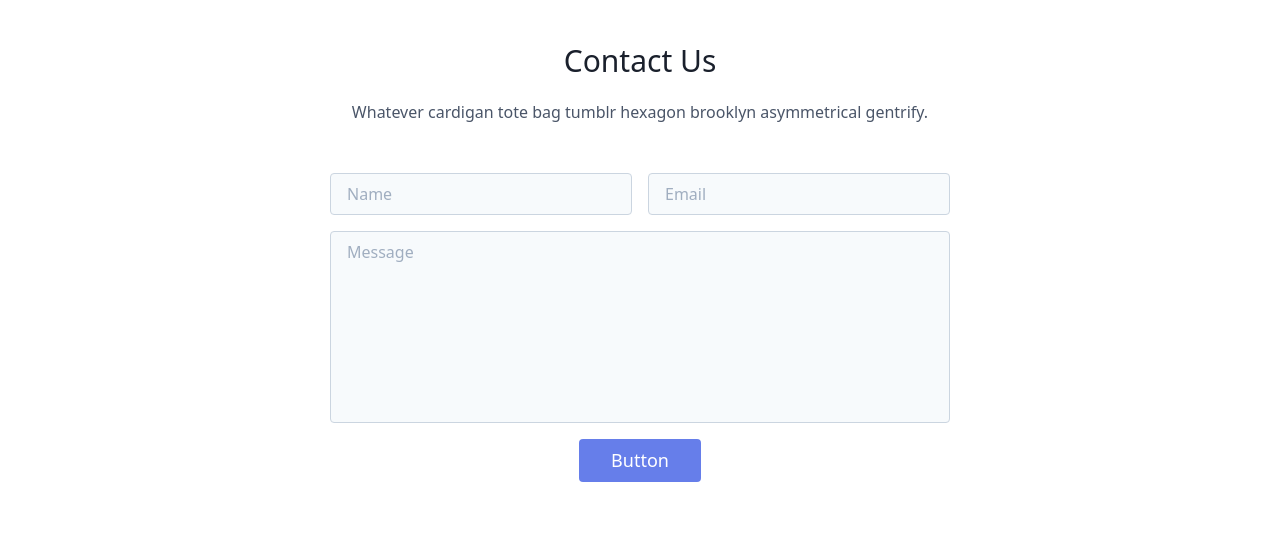
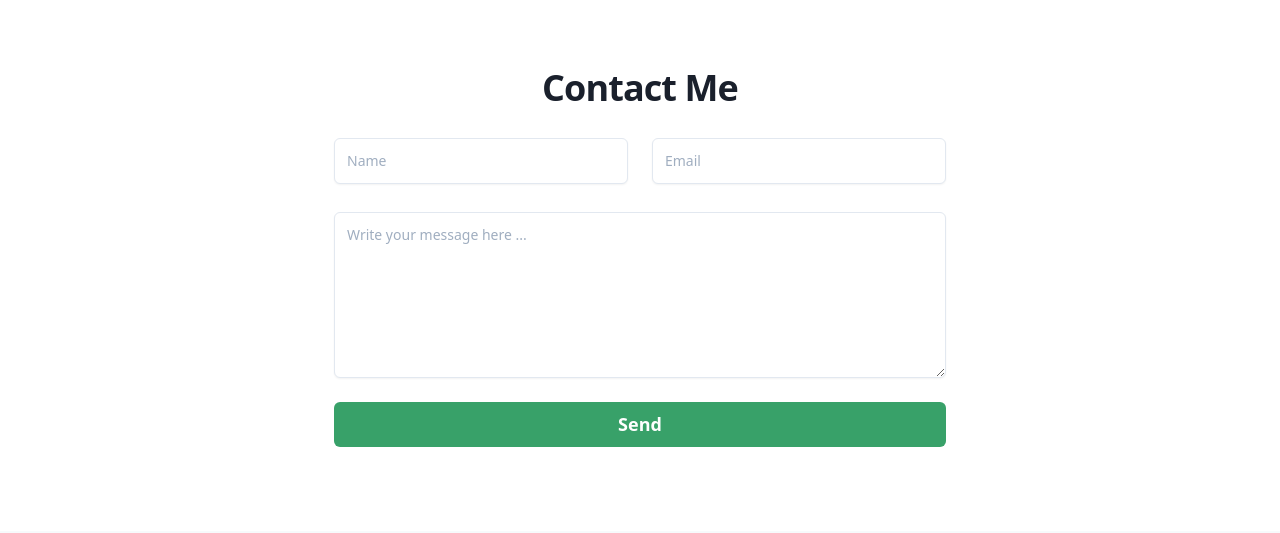
Before and after one commit to mrcalexandre/alexandremouriec-v3, a Gatsby site in the folder frontend/: page / in a window 1280 px wide. Shown: the part 1901-2434 px from the top of the page. Built offline with nearby package versions, Linux system fonts and the light colour scheme; Gatsby itself is replaced by a stand-in of ours.

Commit message:
improved contact

```diff
--- a/frontend/src/pages/index.js
+++ b/frontend/src/pages/index.js
@@ -533,59 +533,52 @@ export default function IndexPage({ fixed }) {
           </div>
         </div>
       </section>
-      <div className="text-gray-700 body-font relative">
-        <div className="container px-5 py-24 mx-auto">
-          <div className="flex flex-col text-center w-full mb-12">
-            <h1 className="sm:text-3xl text-2xl font-medium title-font mb-4 text-gray-900">
-              Contact Us
+      <div className="relative">
+        <div className="container px-5 py-20 mx-auto">
+          <div className="flex flex-col text-center w-full mb-6">
+            <h1 className="text-4xl text-center tracking-tight leading-10 font-extrabold text-gray-900 sm:text-2xl sm:leading-none md:text-4xl mt-12">
+              Contact Me
             </h1>
-            <p className="lg:w-2/3 mx-auto leading-relaxed text-base">
-              Whatever cardigan tote bag tumblr hexagon brooklyn asymmetrical
-              gentrify.
-            </p>
           </div>
           <div className="lg:w-1/2 md:w-2/3 mx-auto">
             <div className="flex flex-wrap -m-2">
-              <div className="p-2 w-1/2" data-children-count="1">
+              <div className="p-3 w-1/2" data-children-count="1">
                 <input
-                  className="w-full bg-gray-100 rounded border border-gray-400 focus:outline-none focus:border-indigo-500 text-base px-4 py-2"
+                  type="text"
                   placeholder="Name"
-                  type="text"
-                  data-kwimpalastatus="alive"
-                  data-kwimpalaid="1603132198319-0"
+                  class="mt-1 form-input block w-full py-3 px-3 border border-gray-300 rounded-md shadow-sm focus:outline-none focus:shadow-outline-blue focus:border-blue-300 transition duration-150 ease-in-out sm:text-sm sm:leading-5"
                 />
               </div>
-              <div className="p-2 w-1/2" data-children-count="1">
+              <div className="p-3 w-1/2" data-children-count="1">
                 <input
-                  className="w-full bg-gray-100 rounded border border-gray-400 focus:outline-none focus:border-indigo-500 text-base px-4 py-2"
+                  type="email"
                   placeholder="Email"
-                  type="email"
-                  data-kwimpalastatus="alive"
-                  data-kwimpalaid="1603132198319-1"
+                  class="mt-1 form-input block w-full py-3 px-3 border border-gray-300 rounded-md shadow-sm focus:outline-none focus:shadow-outline-blue focus:border-blue-300 transition duration-150 ease-in-out sm:text-sm sm:leading-5"
                 />
               </div>
-              <div className="p-2 w-full" data-children-count="1">
+              <div className="p-3 w-full" data-children-count="1">
                 <textarea
-                  className="w-full bg-gray-100 rounded border border-gray-400 focus:outline-none h-48 focus:border-indigo-500 text-base px-4 py-2 resize-none block"
-                  placeholder="Message"
+                  rows="7"
+                  class="form-textarea mt-1 block w-full py-3 px-3 border border-gray-300 rounded-md shadow-sm focus:outline-none focus:shadow-outline-blue focus:border-blue-300 transition duration-150 ease-in-out sm:text-sm sm:leading-5"
+                  placeholder="Write your message here ..."
                 ></textarea>
               </div>
-              <div className="p-2 w-full">
-                <button className="flex mx-auto text-white bg-indigo-500 border-0 py-2 px-8 focus:outline-none hover:bg-indigo-600 rounded text-lg">
-                  Button
-                </button>
+              <div className="p-3 w-full">
+                <a
+                  href="#"
+                  class="flex items-center justify-center px-4 py-2 border border-transparent text-lg font-bold rounded-md text-white bg-green-600 hover:bg-green-500 focus:outline-none focus:border-green-700 focus:shadow-outline-indigo active:bg-green-700 transition ease-in-out duration-150"
+                >
+                  Send
+                </a>
               </div>
             </div>
           </div>
         </div>
       </div>
       <footer className="flex flex-col justify-between items-center px-6 py-2 bg-gray-100 sm:flex-row">
-        <a
-          href="#"
-          className="text-md font-bold text-gray-700 hover:text-gray-400"
-        >
+        <h6 className="text-md font-bold text-gray-700 hover:text-gray-600">
           © 2020 - Alexandre Mouriec
-        </a>
+        </h6>
 
         <div className="flex -mx-2 text-gray-700">
           <a
```
